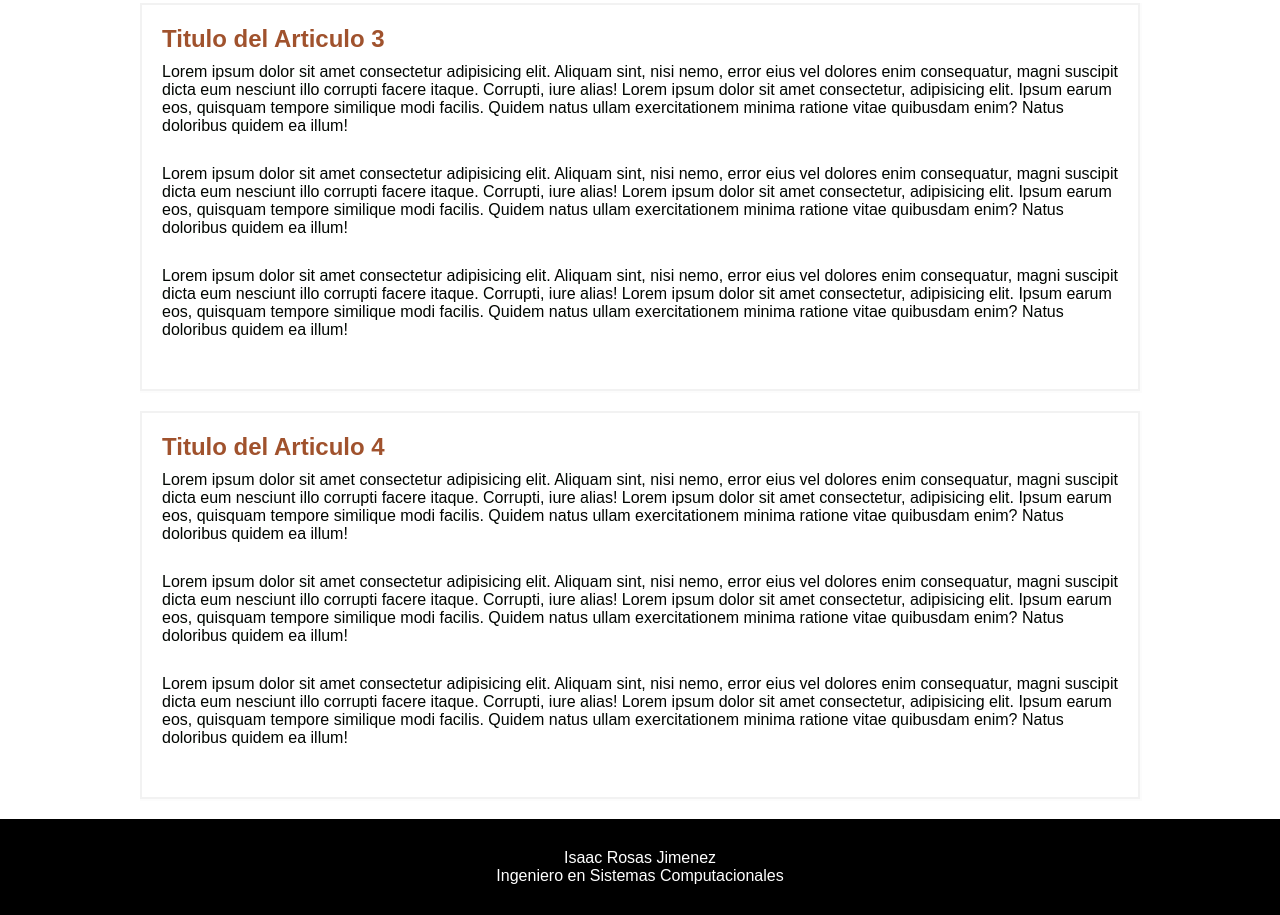
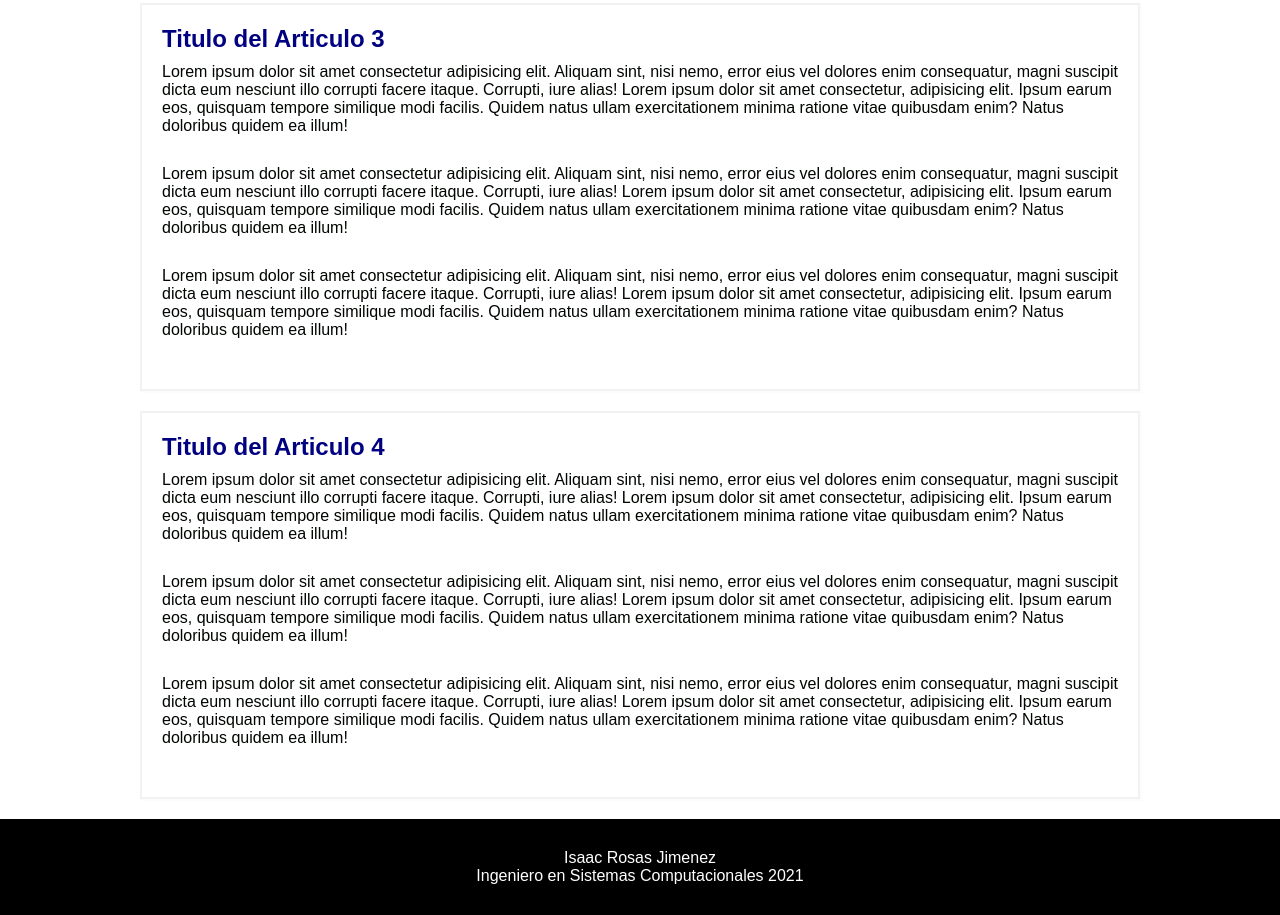
Before and after one commit to SoyIsaacRs/BlogPlatzi, a plain HTML site: page index.html in a window 1280 px wide. Shown: the part 930-1845 px from the top of the page. Drawn offline with Linux system fonts and the light colour scheme.

Commit message:
title and footer

```diff
--- a/css/estilos.css
+++ b/css/estilos.css
@@ -44,7 +44,7 @@ section{
 
 section h2 {
     margin-bottom: 10px;
-    color: sienna;
+    color: navy;
 }
 
 section p{
--- a/index.html
+++ b/index.html
@@ -3,7 +3,7 @@
 <head>
     <meta charset="UTF-8">
     <meta name="viewport" content="width=device-width, initial-scale=1.0">
-    <title>Index</title>
+    <title>Blog</title>
     <link rel="stylesheet" href="css/estilos.css">
 </head>
 <body>
@@ -93,7 +93,7 @@
     </main>
     <footer>
         <p>Isaac Rosas Jimenez</p>
-        <p>Ingeniero en Sistemas Computacionales</p>
+        <p>Ingeniero en Sistemas Computacionales 2021</p>
     </footer>
 </body>
 </html>
```
